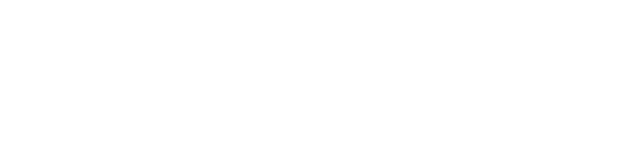
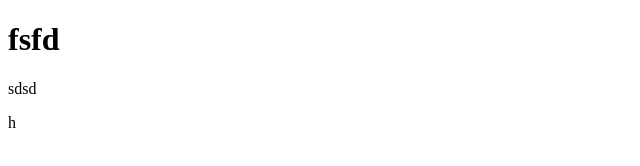
Before and after one commit to bachar157/work-branch, a plain HTML site: page index.html in a window 1280 px wide. Shown: the whole page, without its empty margins (0-640 px from the left). Drawn offline with Linux system fonts and the light colour scheme.

Commit message:
new changes

```diff
--- a/index.html
+++ b/index.html
@@ -6,6 +6,10 @@
     <title>Document</title>
 </head>
 <body>
-
+    <header>
+        <h1>fsfd</h1>
+    </header>
+    <p>sdsd</p>
+    h
 </body>
 </html>
```
